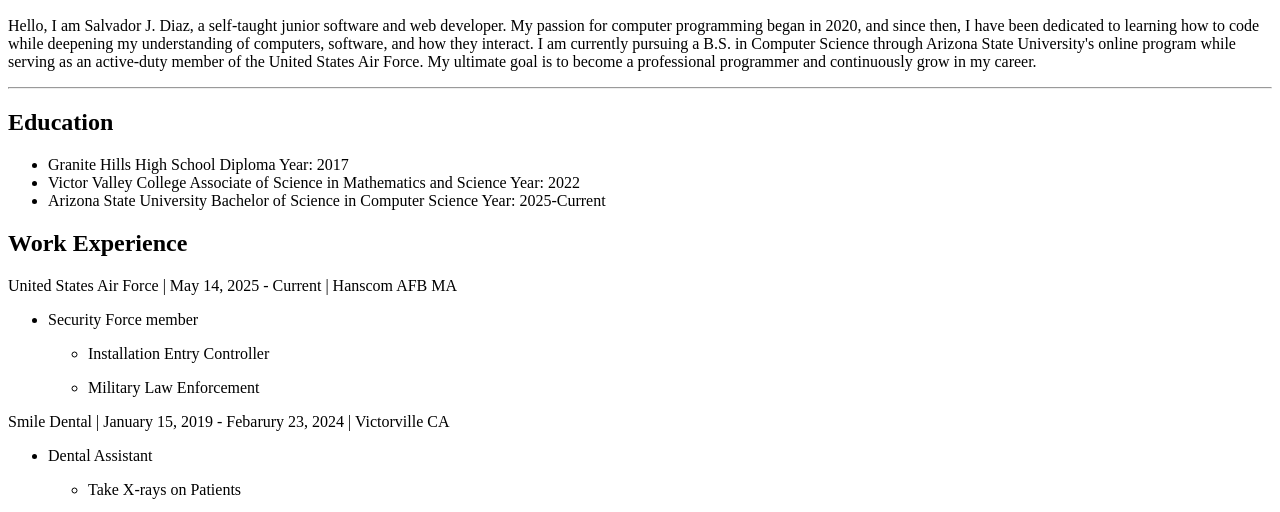
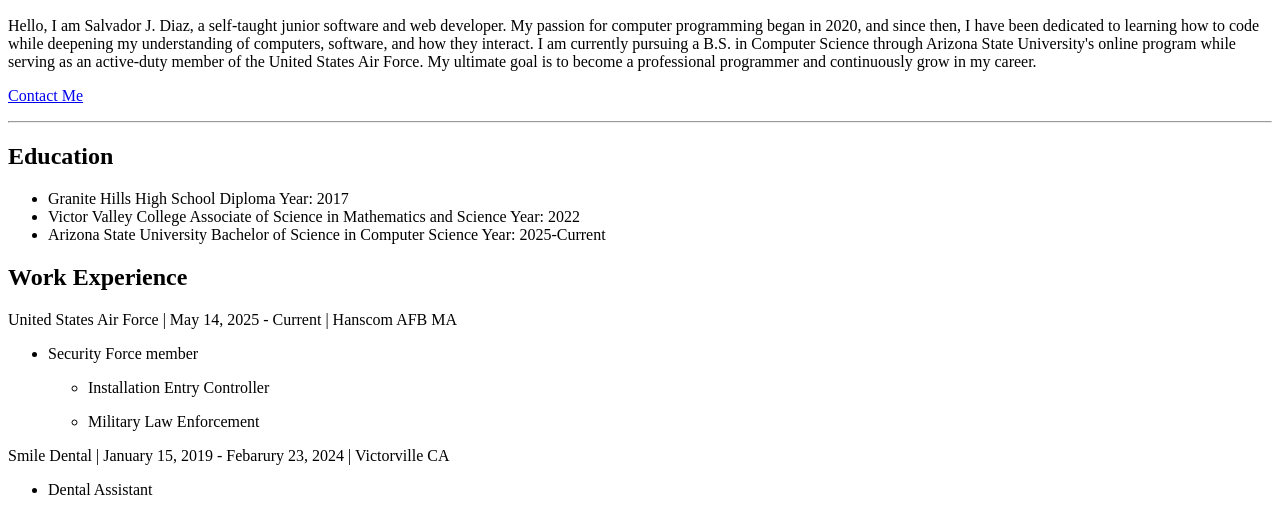
Before and after one commit to j0shuadiaz/Sal-Resume, a plain HTML site: page index.html in a window 1280 px wide. Shown: the part 283-795 px from the top of the page. Drawn offline with Linux system fonts and the light colour scheme.

Commit message:
Update index.html
Added a contact me link

```diff
--- a/index.html
+++ b/index.html
@@ -15,6 +15,7 @@
        through Arizona State University's online program while serving as an active-duty
        member of the United States Air Force. My ultimate goal is to become a professional
        programmer and continuously grow in my career.</p>
+    <p><a href="./contact-me.html">Contact Me</a></p>
     <hr/>
 
     <h2>Education</h2>
```
